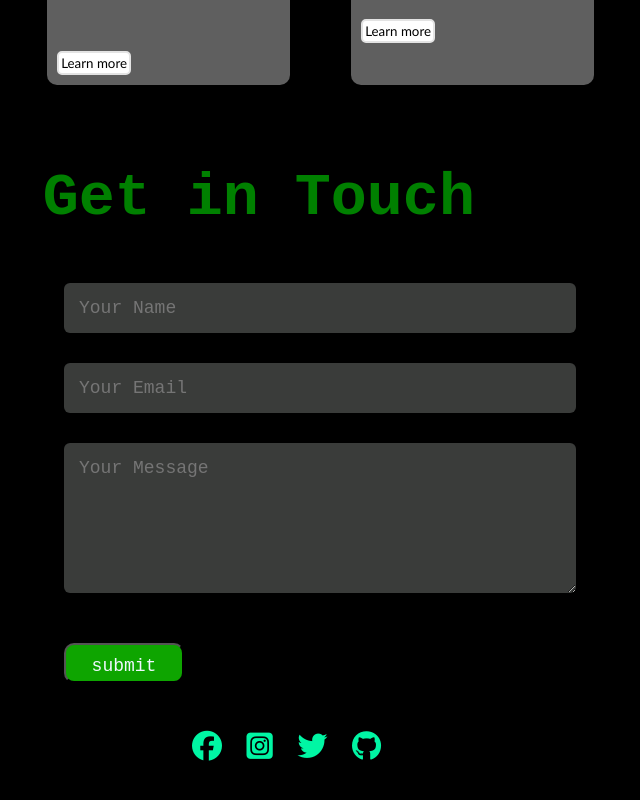
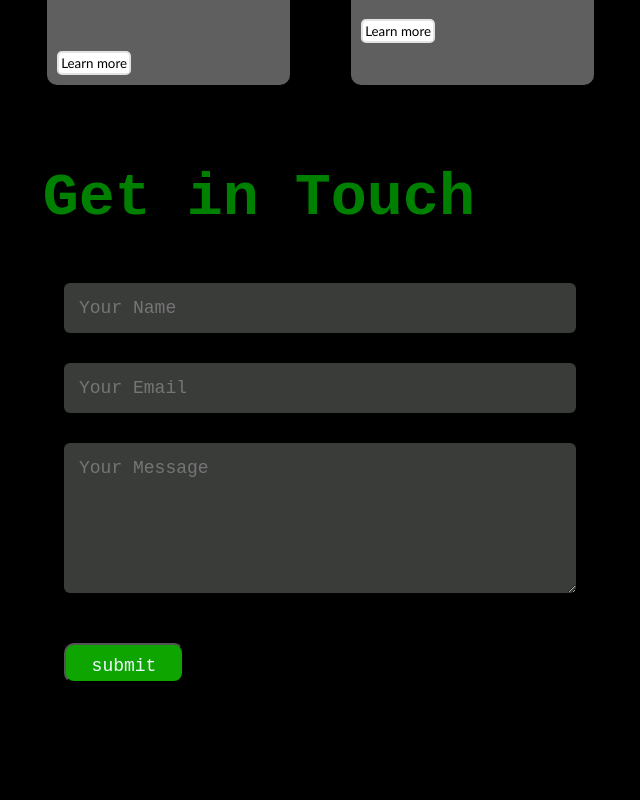
Before and after one commit to Kudu123/portfolio, a plain HTML site: page index.html in a window 1280 px wide. Shown: the part 2033-2833 px from the top of the page, without its empty margins (0-640 px from the left). After the commit the page ends 2796 px from the top, so only its background shows below. Drawn offline with Linux system fonts and the light colour scheme.

Commit message:
Update index.html

```diff
--- a/index.html
+++ b/index.html
@@ -143,7 +143,7 @@
                 <h2>Waste management system</h2>
                 <p>Using Python</p>
               <br>
-             <a href="">   <button type="button">Learn more</button></a>
+             <a href="proj.html">   <button type="button">Learn more</button></a>
             </div>
 
 
@@ -166,15 +166,7 @@
                         <input type="email" name="Email" placeholder="Your Email" required>
                         <textarea name="Message"  rows="6" placeholder="Your Message"  ></textarea>
                         <button type="submit" class="btn btn2">submit</button>
-<br>
-                        <br><div class="social-icons" style="margin-left: 25%;">
-    <a href="https://www.facebook.com/edwin.thomas.1800721?mibextid=ZbWKwL"><i class="fa-brands fa-facebook"></i></a>
-    <a href="https://instagram.com/_k_u_d_u_?igshid=ZDc4ODBmNjlmNQ=="><i class="fa-brands fa-square-instagram"></i></a>
 
-    <a href="https://twitter.com/EDWINTHOMA66351?t=Mwupk8RS46jUgpBA1XOQHg&s=09"><i class="fa-brands fa-twitter"></i></a>
-
-    <a href="#"><i class="fa-brands fa-github"></i></a>
-</div>
                     </form>
                     <span id="msg"></span>
 
```
